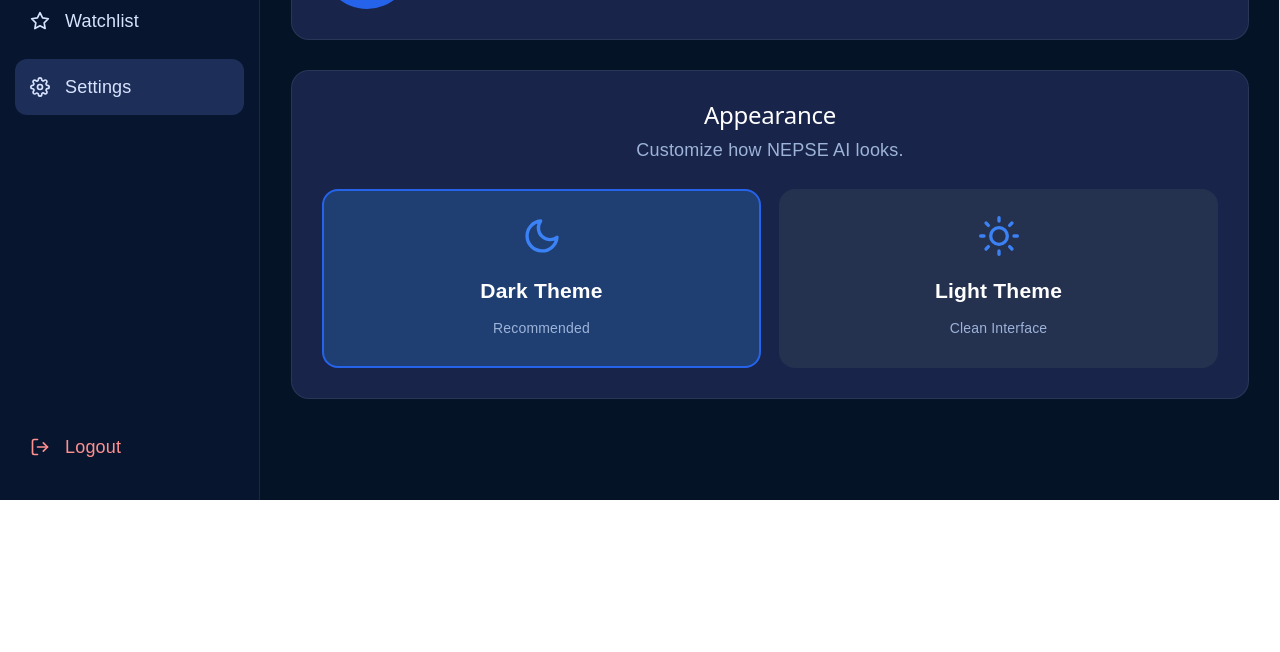
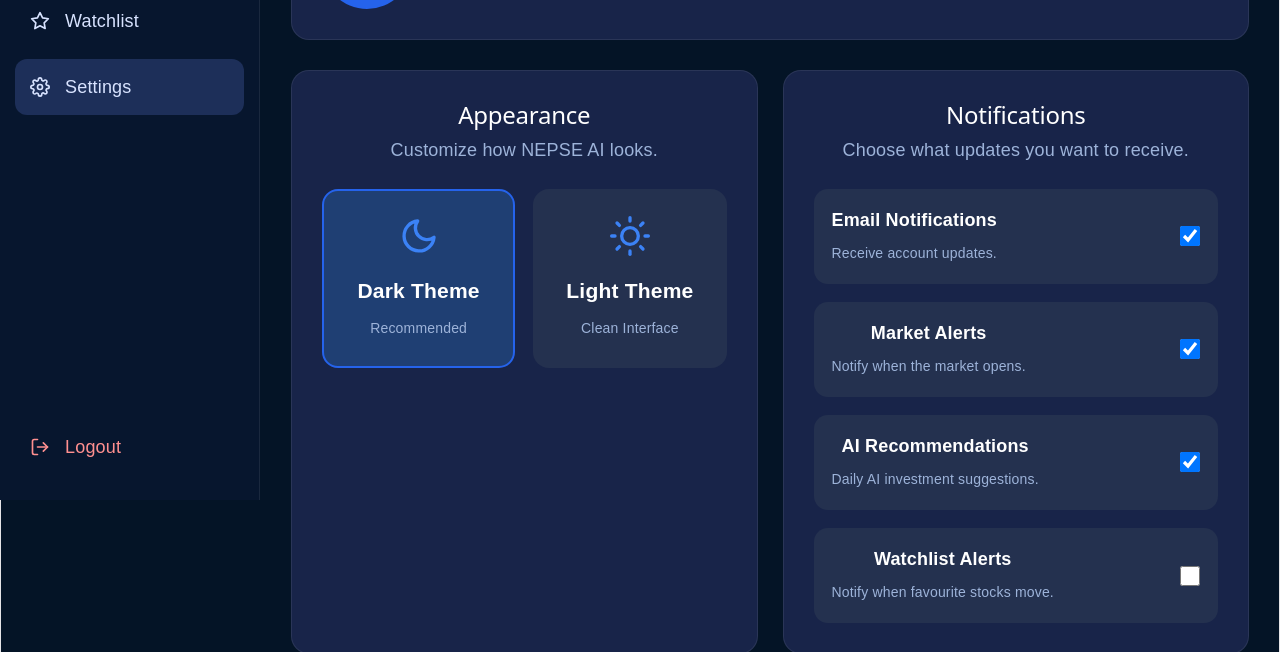
Before and after one commit to prem231631/NEPSE-AI-Web-Application, a React (Vite) app: page /settings in a window 1280 px wide. Shown: the part 300-952 px from the top of the page. Before the commit the page ends 800 px from the top, so only its background shows below. Built offline with nearby package versions, Linux system fonts and the light colour scheme; no server answers.

Commit message:
Notification Settings Added

```diff
--- a/src/components/Settings/NotificationSettings.jsx
+++ b/src/components/Settings/NotificationSettings.jsx
@@ -0,0 +1,102 @@
+import { useEffect, useState } from "react";
+import { FiBell } from "react-icons/fi";
+
+function NotificationSettings() {
+
+    const [settings, setSettings] = useState({
+        email: true,
+        market: true,
+        ai: true,
+        watchlist: false
+    });
+
+    useEffect(() => {
+
+        const saved = localStorage.getItem("notificationSettings");
+
+        if (saved) {
+            setSettings(JSON.parse(saved));
+        }
+
+    }, []);
+
+    useEffect(() => {
+        localStorage.setItem(
+            "notificationSettings",
+            JSON.stringify(settings)
+        );
+    }, [settings]);
+
+    const handleToggle = (key) => {
+        setSettings(prev => ({
+            ...prev,
+            [key]: !prev[key]
+        }));
+    };
+
+    return (
+        <div className="settings-card">
+            <div className="card-header">
+                <h2>Notifications</h2>
+
+                <p>Choose what updates you want to receive.</p>
+            </div>
+
+            <div className="notification-list">
+                <div className="notification-item">
+                    <div>
+                        <h4>Email Notifications</h4>
+                        <span>Receive account updates.</span>
+                    </div>
+
+                    <input
+                        type="checkbox"
+                        checked={settings.email}
+                        onChange={() => handleToggle("email")}
+                    />
+                </div>
+
+                <div className="notification-item">
+                    <div>
+                        <h4>Market Alerts</h4>
+                        <span>Notify when the market opens.</span>
+                    </div>
+
+                    <input
+                        type="checkbox"
+                        checked={settings.market}
+                        onChange={() => handleToggle("market")}
+                    />
+                </div>
+
+                <div className="notification-item">
+                    <div>
+                        <h4>AI Recommendations</h4>
+                        <span>Daily AI investment suggestions.</span>
+                    </div>
+
+                    <input
+                        type="checkbox"
+                        checked={settings.ai}
+                        onChange={() => handleToggle("ai")}
+                    />
+                </div>
+
+                <div className="notification-item">
+                    <div>
+                        <h4>Watchlist Alerts</h4>
+                        <span>Notify when favourite stocks move.</span>
+                    </div>
+
+                    <input
+                        type="checkbox"
+                        checked={settings.watchlist}
+                        onChange={() => handleToggle("watchlist")}
+                    />
+                </div>
+            </div>
+        </div>
+    );
+}
+
+export default NotificationSettings;
--- a/src/pages/Settings.jsx
+++ b/src/pages/Settings.jsx
@@ -4,6 +4,7 @@ import DashboardNavbar from "../components/DashboardNavbar";
 import AccountSettings from "../components/Settings/AccountSettings";
 import api from "../services/api";
 import AppearanceSettings from "../components/Settings/AppearanceSettings";
+import NotificationSettings from "../components/Settings/NotificationSettings";
 
 import "../styles/settings.css";
 
@@ -52,6 +53,7 @@ function Settings() {
 
                     <div className="settings-grid">
                         <AppearanceSettings/>
+                        <NotificationSettings/>
                     </div>
                 </div>
             </div>
--- a/src/styles/settings.css
+++ b/src/styles/settings.css
@@ -32,7 +32,7 @@
 .settings-grid{
     margin-top:30px;
     display:grid;
-    grid-template-columns:1fr;
+    grid-template-columns:1fr 1fr;
     gap:25px;
 }
 
@@ -158,3 +158,36 @@
     color:#9db3d9;
     font-size:14px;
 }
+
+/* Notification Settings */
+
+.notification-list{
+    display:flex;
+    flex-direction:column;
+    gap:18px;
+}
+
+.notification-item{
+    display:flex;
+    justify-content:space-between;
+    align-items:center;
+    background:#24314f;
+    padding:18px;
+    border-radius:14px;
+}
+
+.notification-item h4{
+    color:white;
+    margin-bottom:6px;
+}
+
+.notification-item span{
+    color:#9db3d9;
+    font-size:14px;
+}
+
+.notification-item input{
+    width:20px;
+    height:20px;
+    cursor:pointer;
+}
```
Also changed, not shown: src/styles/Settings/accountSettings.css (deleted, +0 -65 lines), src/styles/Settings/appearanceSettings.css (deleted), src/styles/Settings/notificationSettings.css (deleted), src/styles/Settings/securitySettings.jsx (deleted).
